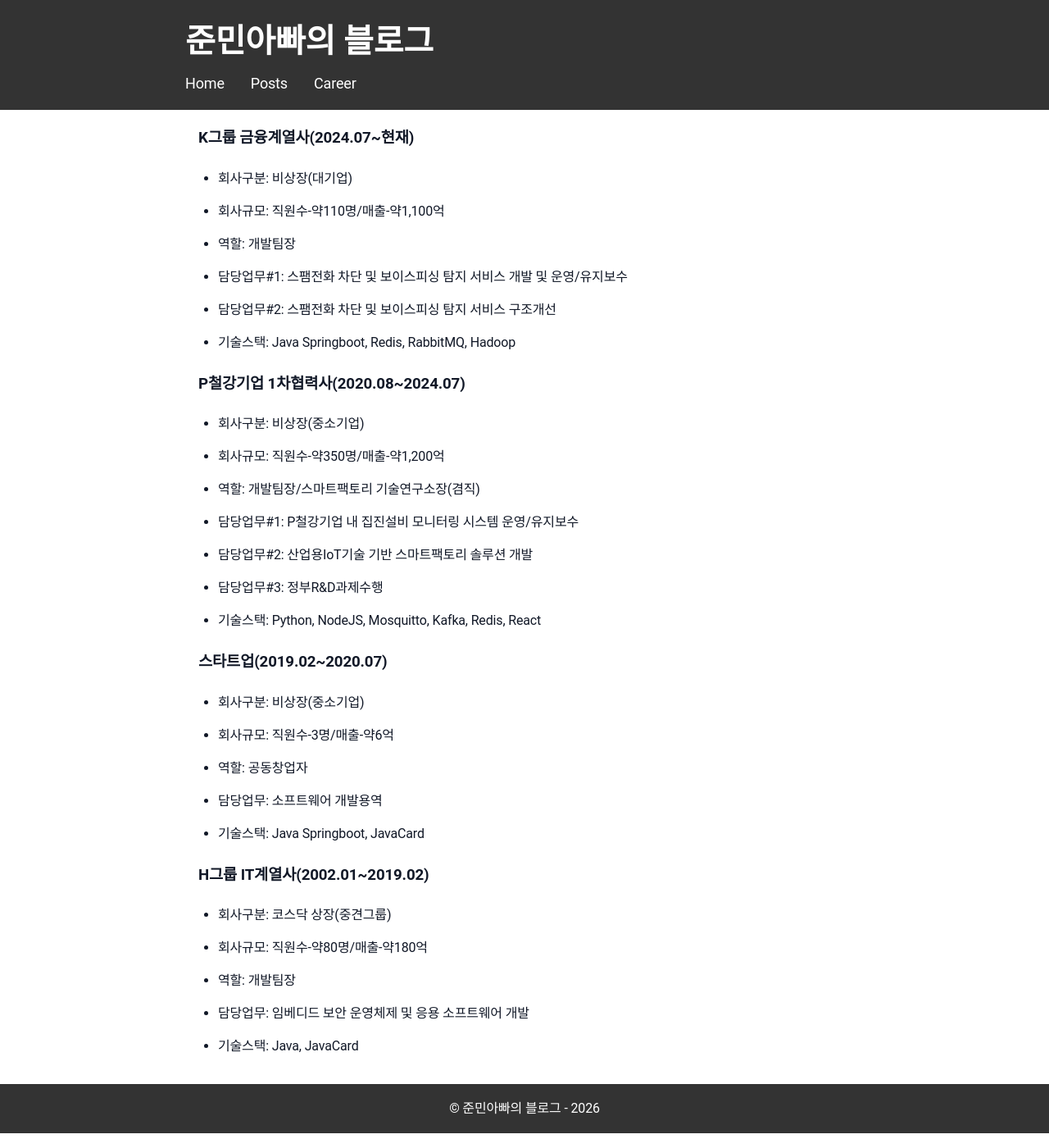
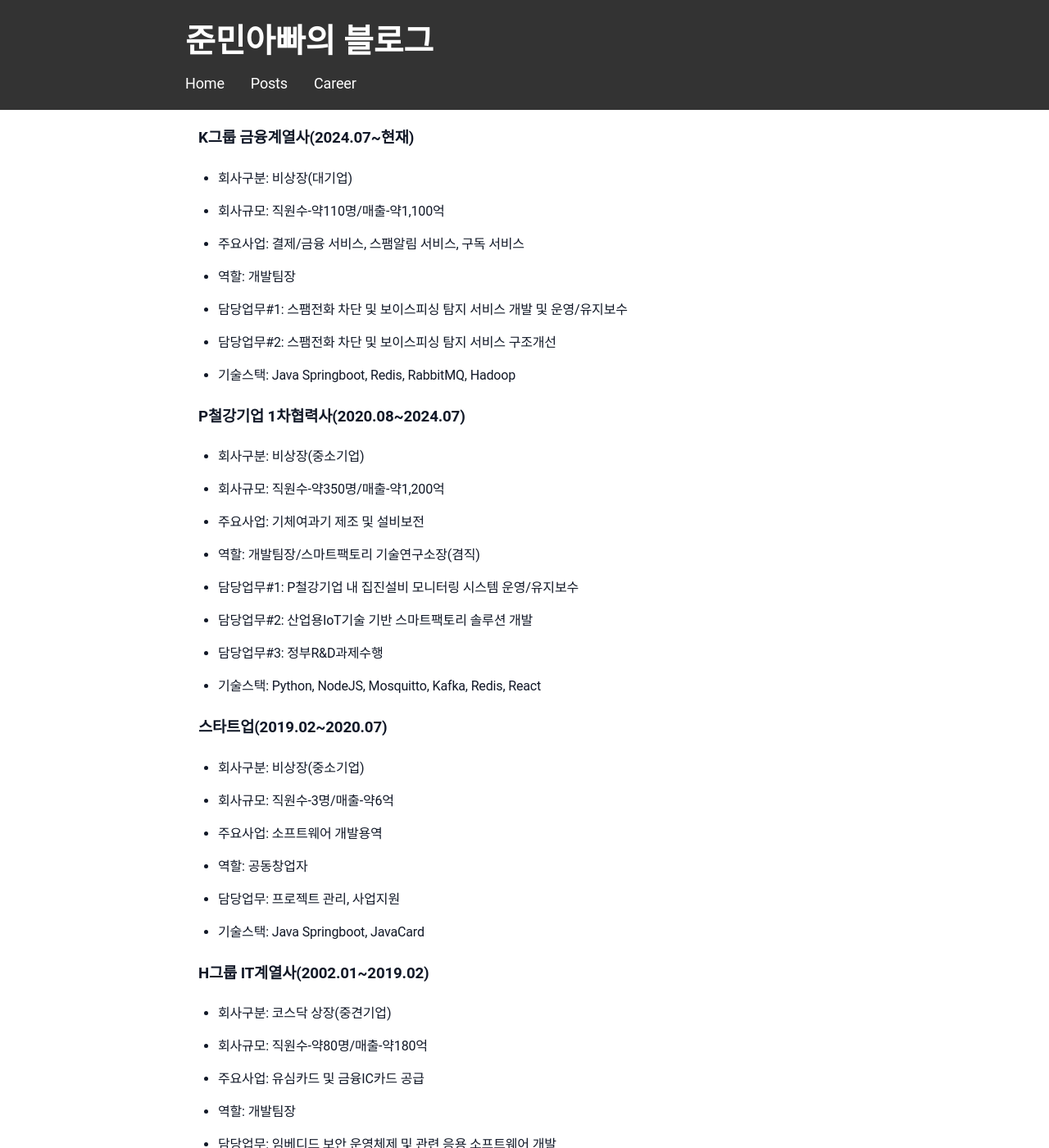
Before and after one commit to sanghoon-lee/sanghoon-lee.github.io, a Jekyll site: the page built from career.md, in a window 1280 px wide and 1400 px high. Shown: the whole window at 82% size. Built offline with Jekyll 4.4.1, drawn with Linux system fonts in a browser that asks for light colours.

Commit message:
Career 수정

```diff
--- a/career.md
+++ b/career.md
@@ -7,6 +7,7 @@ permalink: /career/
 ### K그룹 금융계열사(2024.07~현재)
 * 회사구분: 비상장(대기업)
 * 회사규모: 직원수-약110명/매출-약1,100억
+* 주요사업: 결제/금융 서비스, 스팸알림 서비스, 구독 서비스
 * 역할: 개발팀장
 * 담당업무#1: 스팸전화 차단 및 보이스피싱 탐지 서비스 개발 및 운영/유지보수
 * 담당업무#2: 스팸전화 차단 및 보이스피싱 탐지 서비스 구조개선
@@ -15,6 +16,7 @@ permalink: /career/
 ### P철강기업 1차협력사(2020.08~2024.07)
 * 회사구분: 비상장(중소기업)
 * 회사규모: 직원수-약350명/매출-약1,200억
+* 주요사업: 기체여과기 제조 및 설비보전
 * 역할: 개발팀장/스마트팩토리 기술연구소장(겸직)
 * 담당업무#1: P철강기업 내 집진설비 모니터링 시스템 운영/유지보수
 * 담당업무#2: 산업용IoT기술 기반 스마트팩토리 솔루션 개발
@@ -24,13 +26,15 @@ permalink: /career/
 ### 스타트업(2019.02~2020.07)
 * 회사구분: 비상장(중소기업)
 * 회사규모: 직원수-3명/매출-약6억
+* 주요사업: 소프트웨어 개발용역
 * 역할: 공동창업자
-* 담당업무: 소프트웨어 개발용역
+* 담당업무: 프로젝트 관리, 사업지원
 * 기술스택: Java Springboot, JavaCard
 
 ### H그룹 IT계열사(2002.01~2019.02)
-* 회사구분: 코스닥 상장(중견그룹)
+* 회사구분: 코스닥 상장(중견기업)
 * 회사규모: 직원수-약80명/매출-약180억
+* 주요사업: 유심카드 및 금융IC카드 공급
 * 역할: 개발팀장
-* 담당업무: 임베디드 보안 운영체제 및 응용 소프트웨어 개발
+* 담당업무: 임베디드 보안 운영체제 및 관련 응용 소프트웨어 개발
 * 기술스택: Java, JavaCard
```
